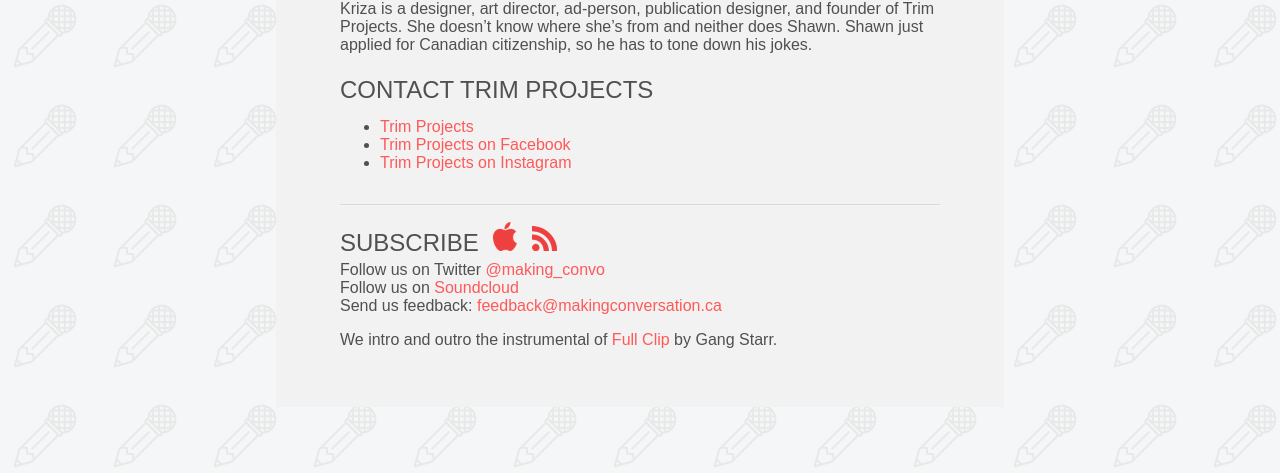
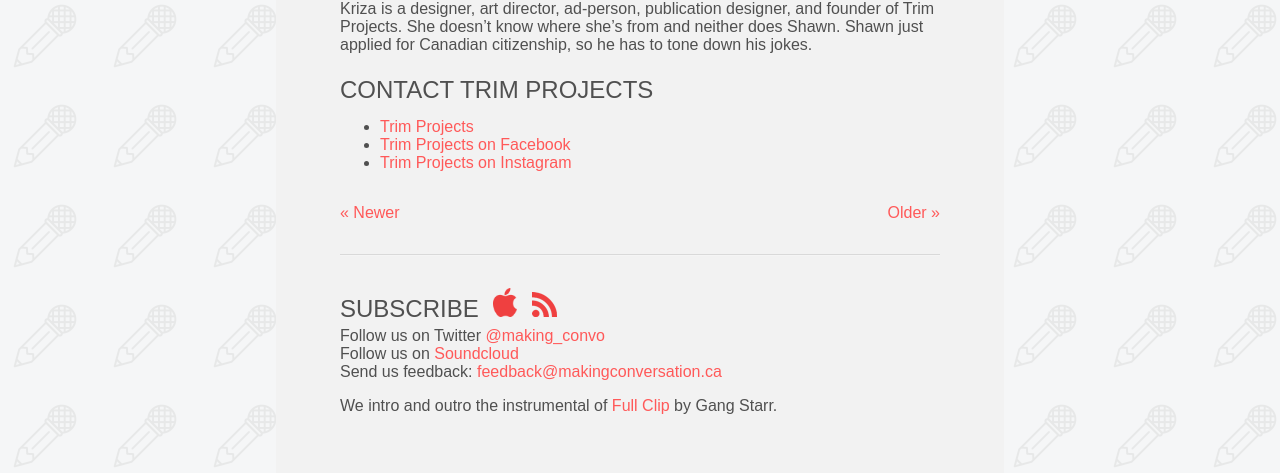
Before and after one commit to justinalm/makingconversation, a Jekyll site: the page built from _posts/2014-05-1-episode-2.markdown, in a window 1280 px wide, cut to the strip 559-1032 px from the top of the page. Built offline with Jekyll 4.4.1, drawn with Linux system fonts in a browser that asks for light colours.

Commit message:
Front Page and Posts
Added player to posts on front page and pagination to posts.

```diff
--- a/_layouts/post.html
+++ b/_layouts/post.html
@@ -8,4 +8,22 @@
 {{ content }}
 </div>
 
-<hr class="rule" style="margin: 2em 0 0 0;"></hr>
+<div class="page-navigation">
+        <div class="left">
+                {% if page.next.url %}
+                <a href="{{page.next.url}}" title="Previous Post:
+                {{page.next.title}}">&laquo; Newer</a>
+                {% endif %}
+        </div>
+
+        <div class="right">
+                {% if page.previous.url %}
+                <a href="{{page.previous.url}}" title="next Post:
+                {{page.previous.title}}">Older &raquo; </a>
+                {% endif %}
+        </div>
+</div>
+
+<div class="clearfix"></div>
+
+<hr class="rule"></hr>
--- a/css/stylesheets/screen.css
+++ b/css/stylesheets/screen.css
@@ -508,7 +508,7 @@
 
 /* line 62, ../sass/_structure.scss */
 ul.episodes > li {
-  padding: 2em 0 1.5em 0;
+  padding: 2em 0;
   border-top: 1px solid rgba(0, 0, 0, 0.1);
 }
 
@@ -520,6 +520,62 @@
 /* line 71, ../sass/_structure.scss */
 ul.episodes > li:last-child {
   border-bottom: 1px solid rgba(0, 0, 0, 0.1);
+}
+
+/* line 75, ../sass/_structure.scss */
+.pagination {
+  text-align: center;
+  padding: 1em 0 0 0;
+  border-top: 1px solid #ececec;
+}
+
+/* line 81, ../sass/_structure.scss */
+.previous {
+  float: left;
+  display: inline-block;
+  padding: 0em;
+  margin: 0;
+}
+
+/* line 88, ../sass/_structure.scss */
+.next {
+  float: right;
+  display: inline-block;
+  overflow: hidden;
+  padding: 0em;
+  margin: 0;
+}
+
+/* line 96, ../sass/_structure.scss */
+.page-navigation {
+  margin: 0 auto;
+  text-align: center;
+}
+
+/* line 101, ../sass/_structure.scss */
+.left {
+  float: left;
+  display: inline-block;
+  padding: 0em;
+  margin: 1em 0;
+}
+
+/* line 108, ../sass/_structure.scss */
+.right {
+  float: right;
+  display: inline-block;
+  padding: 0em;
+  margin: 1em 0;
+  overflow: hidden;
+}
+
+/* line 116, ../sass/_structure.scss */
+.clearfix:after {
+  content: ".";
+  visibility: hidden;
+  display: block;
+  height: 0;
+  clear: both;
 }
 
 /* line 1, ../sass/_type.scss */
--- a/index.html
+++ b/index.html
@@ -10,8 +10,7 @@
   <li>
   	<p class="date">{{ post.date | date_to_string }}</p>
   	<h3><a href="{{ post.url }}">{{ post.title }}</a></h3>
-  	<p>{{ post.description }}</p>
-  	<h4><a href="{{ post.url }}">Read More &amp; Listen &#9658;</h4>
+  	{{ post.content }}
   </li>
 {% endfor %}
 </ul>
```
Also changed, not shown: css/sass/_structure.scss (+50 -1 lines).
